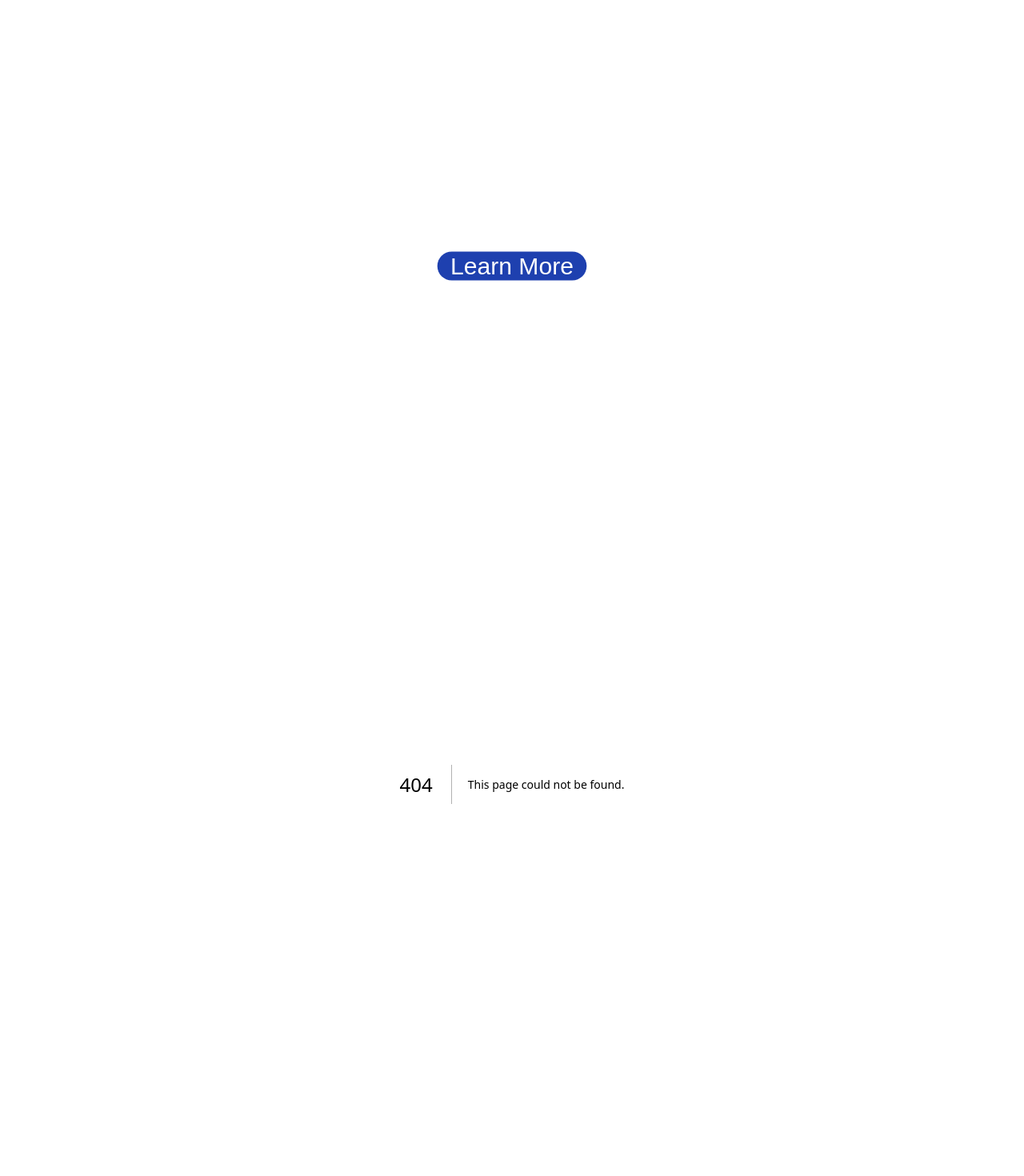
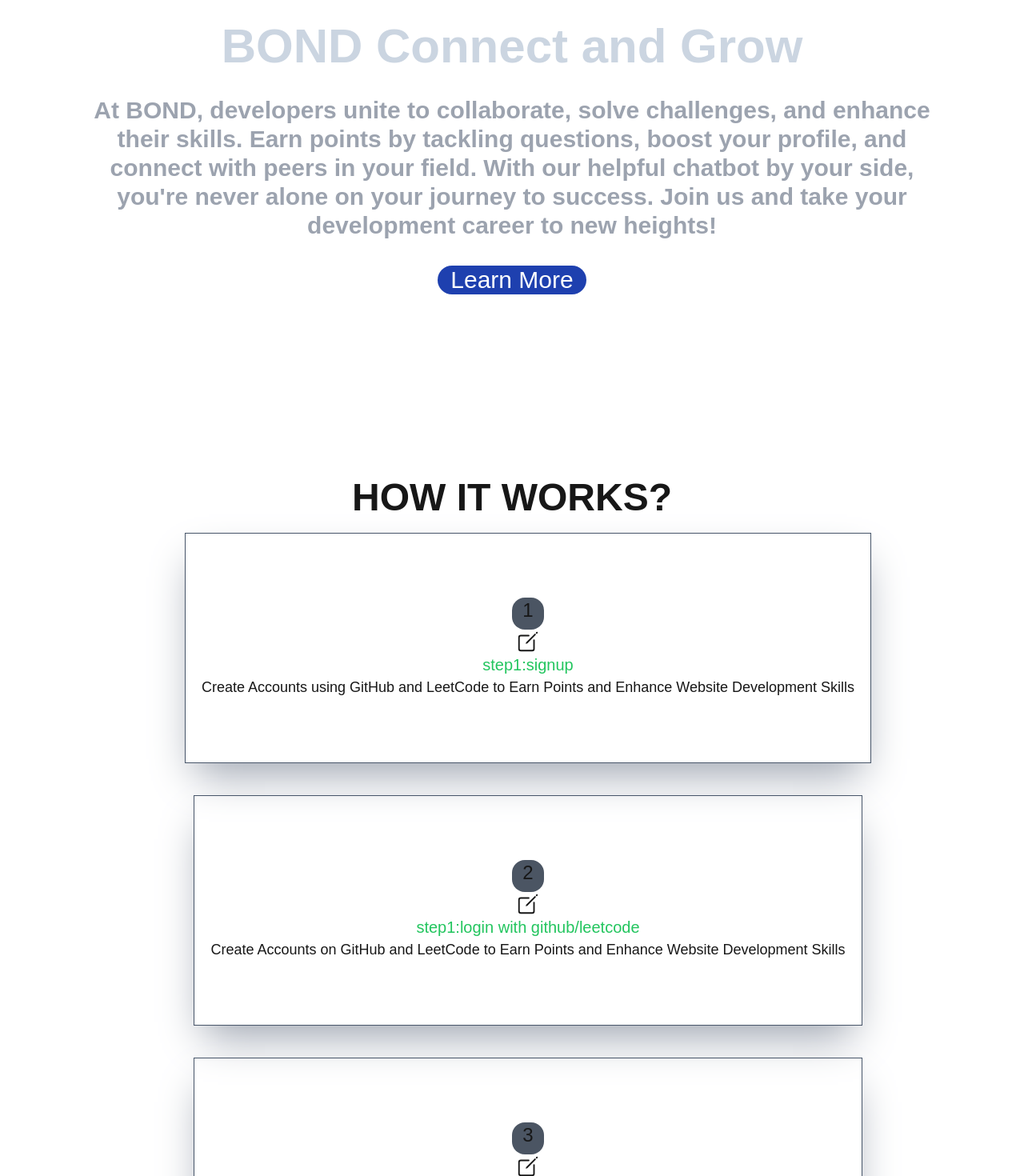
Before and after one commit to shubhamxcode/bond, a Next.js app: page /Home/work in a window 1280 px wide. Before the commit this address had no page. Shown: the part 260-1730 px from the top of the page at 80% size. Before the commit the page ends 1640 px from the top, so only its background shows below. Built offline with nearby package versions, Linux system fonts and the light colour scheme.

Commit message:
cards section

```diff
--- a/app/Home/page.tsx
+++ b/app/Home/intro/page.tsx
@@ -1,20 +1,22 @@
 "use client"
 import React from 'react';
 import { motion } from "framer-motion";
+import Work from '../work/page'
 function Page() {
   return (
+    <>
     <motion.div className=''
     initial={{ opacity: 0, scale:2 }}
     animate={{ opacity: 3, scale:1 }}
     transition={{
       duration: 4.5,
-      delay: 2,
+      delay:1,
       ease: [0, 0.71, 0.2, 1.01]
     }}>
-    <div className='flex min-h-screen'>
+    <div className='flex min-h-screen '>
       <div className='flex flex-col justify-center items-center text-center text-white font-bold gap-y-8 p-8'>
-        <h1 className='text-4xl md:text-5xl lg:text-6xl'>BOND Connect and Grow</h1>
-        <p className='px-4 md:px-20 text-lg md:text-2xl lg:text-3xl'>
+        <h1 className=' hover:underline text-4xl md:text-5xl lg:text-6xl text-slate-300'>BOND Connect and Grow</h1>
+        <p className='px-4 md:px-20 text-lg md:text-2xl lg:text-3xl text-gray-400'>
           At BOND, developers unite to collaborate, solve challenges, and enhance their skills.
           Earn points by tackling questions, boost your profile, and connect with peers in your field.
           With our helpful chatbot by your side, you're never alone on your journey to success.
@@ -30,6 +32,8 @@ function Page() {
       </div>
     </div>
     </motion.div>
+    <Work/>
+    </>
   );
 }
 
--- /dev/null
+++ b/app/Home/work/page.tsx
@@ -0,0 +1,32 @@
+"use client"
+import React from 'react'
+import { IoCreateOutline } from "react-icons/io5";
+ const cards=[
+  {id:1,num:1,image:<IoCreateOutline />,step:'step1:signup',description:"Create Accounts using GitHub and LeetCode to Earn Points and Enhance Website Development Skills"},
+  {id:2,num:2,image:<IoCreateOutline />,step:'step1:login with github/leetcode',description:"Create Accounts on GitHub and LeetCode to Earn Points and Enhance Website Development Skills"},
+  {id:3,num:3,image:<IoCreateOutline />,step:'step1:select your field',description:"Create Accounts on GitHub and LeetCode to Earn Points and Enhance Website Development Skills"},
+]
+function work() {
+  return (
+    <div className=''>
+      <div className=''id='content'>
+        <h1 className='hover:underline text-center  text-5xl font-bold'>HOW IT WORKS?</h1>
+      </div>
+      <div className='flex flex-wrap justify-evenly' id='cards'>
+        {cards.map((card)=>(
+          <div key={card.id} className=''>
+            <div className=' m-5 text-balance w-full h-72 flex flex-col border border-slate-600 text-center items-center justify-center shadow-2xl shadow-gray-400  transition-all duration-300 hover:scale-110  hover:bg-slate-900'>
+            <h1 className=' text-2xl w-10 h-10 rounded-2xl bg-gray-600'>{card.num}</h1>
+            <h2 className='text-3xl'>{card.image}</h2>
+            <h2 className='text-xl text-green-500'>{card.step}</h2>
+            <p className='text-lg '>{card.description}</p>
+            </div>
+          </div>
+        ))}
+      </div>
+    </div>
+
+  )
+}
+
+export default work
--- a/app/layout.tsx
+++ b/app/layout.tsx
@@ -1,7 +1,7 @@
 import type { Metadata } from "next";
 import localFont from "next/font/local";
 import "./globals.css";
-import Home from '../app/Home/page'
+import Home from './Home/intro/page'
 const geistSans = localFont({
   src: "./fonts/GeistVF.woff",
   variable: "--font-geist-sans",
@@ -28,7 +28,7 @@ export default function RootLayout({
       <body
         className={`${geistSans.variable} ${geistMono.variable} antialiased`}
       >
-        <div>
+        <div className="ml-28 mr-28 border border-gray-800 shadow-2xl shadow-gray-900 rounded-2xl py-2 hover:cursor-pointer sticky z-50 bg-slate-800 top-0">
           <nav className="flex flex-row justify-evenly">
             <ul className="flex space-x-10 mt-2">
               <li>Product</li>
--- a/package.json
+++ b/package.json
@@ -12,7 +12,8 @@
     "framer-motion": "^11.11.7",
     "next": "14.2.15",
     "react": "^18",
-    "react-dom": "^18"
+    "react-dom": "^18",
+    "react-icons": "^5.3.0"
   },
   "devDependencies": {
     "@types/node": "^20",
```
Also changed, not shown: 1 other file (tests, documents, lock files or other folders).
